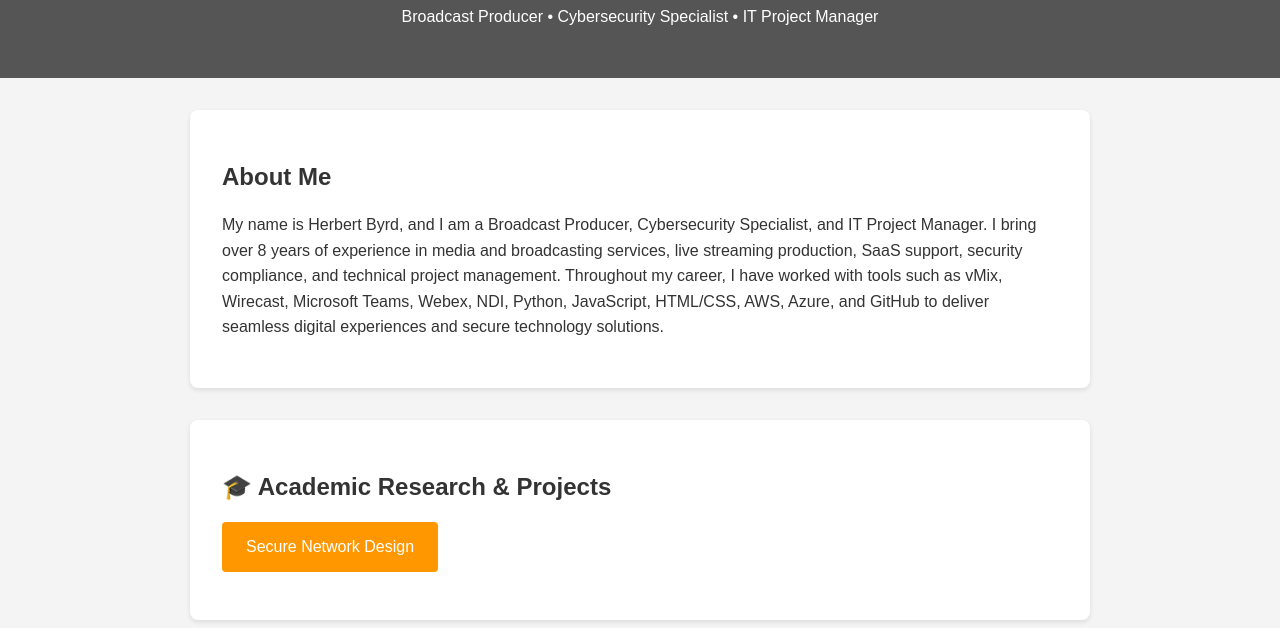
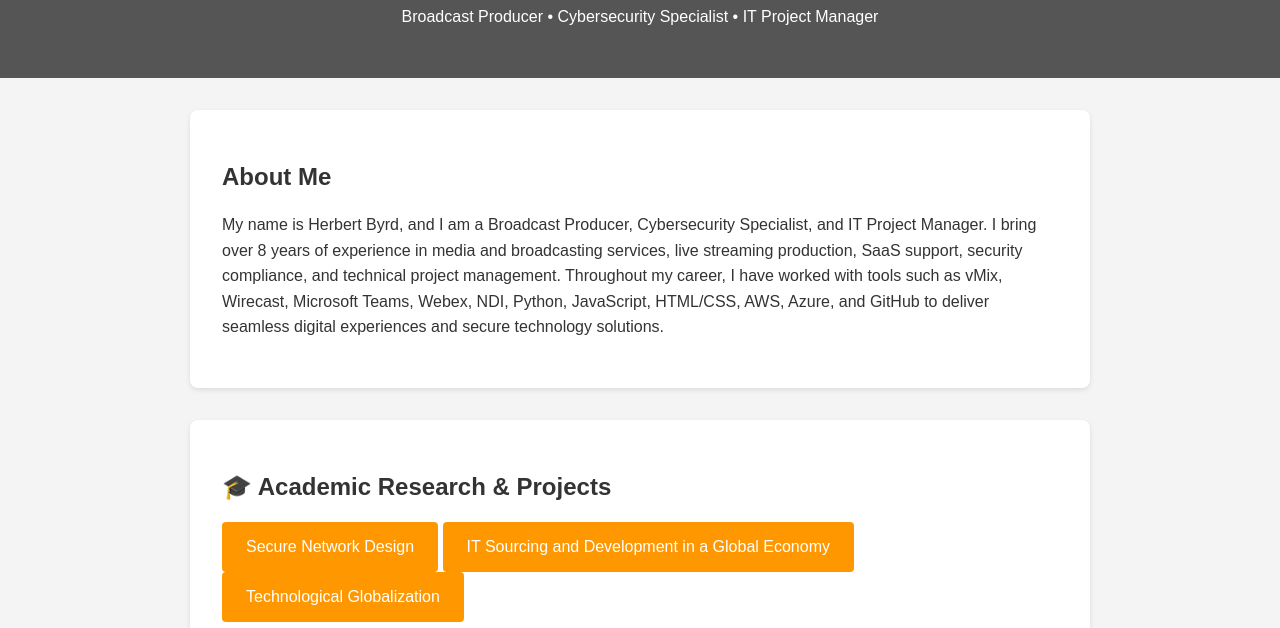
Before and after one commit to hbyrd14/azure-static-web-portfolio, a plain HTML site: page index.html in a window 1280 px wide. Shown: the part 172-800 px from the top of the page. Drawn offline with Linux system fonts and the light colour scheme.

Commit message:
Update index.html
- Added IT Sourcing and Development in a Global Economy

- Added Technological Globalization

```diff
--- a/index.html
+++ b/index.html
@@ -35,6 +35,10 @@
   <section id="projects">
   <h2>🎓 Academic Research & Projects</h2>
   <a href="https://drive.google.com/drive/folders/18I0Ob8-V8tNPB3nIJPXu7HemiceRjZ4a?usp=sharing" target="_blank" class="btn">Secure Network Design</a>
+
+  <a href="https://docs.google.com/document/d/14VuoUNYy1kGUQVK5tUiRvS4pIf0JN0O9/edit?usp=sharing&ouid=105952693039669063190&rtpof=true&sd=true" target="_blank" class="btn"> IT Sourcing and Development in a Global Economy</a>
+
+  <a href="https://docs.google.com/document/d/1gqpMuQQEG_TLoZgKnyJ6vZrOvcgT-SvH/edit?usp=sharing&ouid=105952693039669063190&rtpof=true&sd=true" target="_blank" class="btn">Technological Globalization</a>
   </section>
 
   <section id="projects">
```
